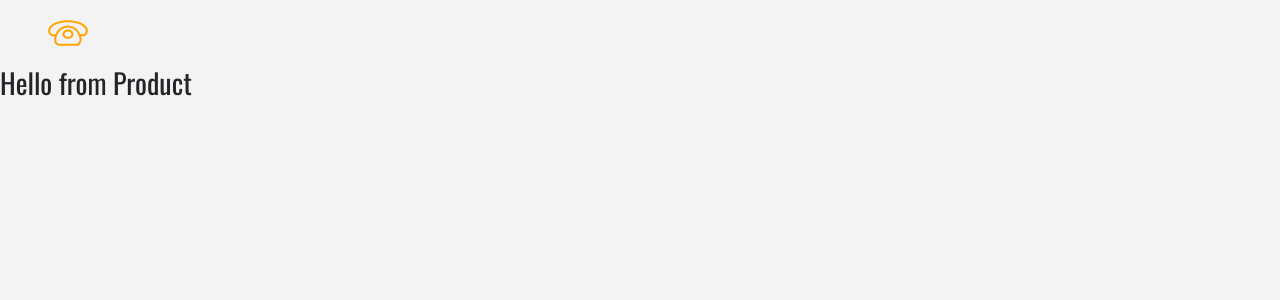
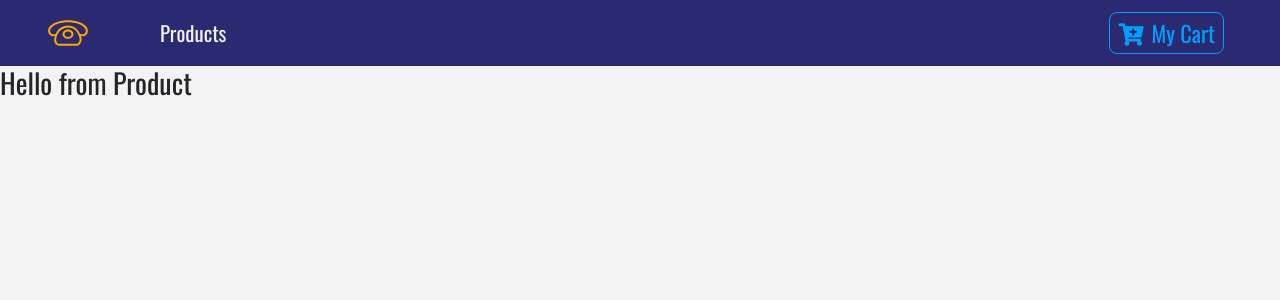
Before and after one commit to nic33wild/react-e-commerce, a React (Create React App) app: page / in a window 1280 px wide. Shown: the top 300 px of the page. Built offline with nearby package versions, Linux system fonts and the light colour scheme.

Commit message:
added navbar and button with styled components

```diff
--- a/package.json
+++ b/package.json
@@ -8,7 +8,8 @@
     "react-dom": "^16.7.0",
     "react-router": "^4.3.1",
     "react-router-dom": "^4.3.1",
-    "react-scripts": "2.1.3"
+    "react-scripts": "2.1.3",
+    "styled-components": "^4.1.3"
   },
   "scripts": {
     "start": "react-scripts start",
--- /dev/null
+++ b/src/components/Button.js
@@ -0,0 +1,23 @@
+import styled from 'styled-components';
+
+
+export const ButtonContainer = styled.button`
+  text-transform: capitalize;
+  font-size: 1.4rem;
+  background: transparent;
+  border: 0.05rem solid var(--lightBlue);
+  color: var(--lightBlue);
+  border-radius: 0.5rem;
+  padding: 0.2rem 0.5rem;
+  cursor: pointer;
+  margin: 0.2rem 0.5rem 0.2rem 0;
+  transition:all 0.5s ease-in-out;
+ &:hover{
+   background:var(--lightBlue);
+   color:var(--mainBlue);
+ }
+ &:focus{
+   outline: none;
+ }
+
+`;
--- a/src/components/Navbar.js
+++ b/src/components/Navbar.js
@@ -1,20 +1,46 @@
 import React, { Component } from "react";
 import { Link } from "react-router-dom";
 import logo from "../logo.svg";
+import styled from "styled-components";
+import { ButtonContainer } from "./Button";
 
 export default class Navbar extends Component {
   render() {
     return (
-      <nav className="navbar navbar-expand-sm navbar-dark px-sm-5">
+      <NavWrapper className="navbar navbar-expand-sm navbar-dark px-sm-5">
         {/*
         https://www.iconfinder.com/icons/1243689/call_phone_icon Creative
         Commons (Attribution 3.0 Unported);
         https://www.iconfinder.com/Makoto_msk
         */}
-        <Link to='/'>
-          <img src={logo} alt="store" className="navbar-brand"/>
+        <Link to="/">
+          <img src={logo} alt="store" className="navbar-brand" />
         </Link>
-      </nav>
+        <ul className="navbar-nav align-items-center">
+          <li className="nav-item ml-5">
+            <Link to="/" className="nav-link">
+              products
+            </Link>
+          </li>
+        </ul>
+        <Link to="/cart" className="ml-auto">
+          <ButtonContainer>
+            <span className="mr-2">
+              <i className="fas fa-cart-plus" />
+            </span>
+            my cart
+          </ButtonContainer>
+        </Link>
+      </NavWrapper>
     );
   }
 }
+
+const NavWrapper = styled.nav`
+  background: var(--mainBlue);
+  .nav-link{
+    color:var(--mainWhite) !important;
+    font-size:1.3rem;
+    text-transform:capitalize;
+  }
+`;
```
Also changed, not shown: 1 other file (tests, documents, lock files or other folders).
